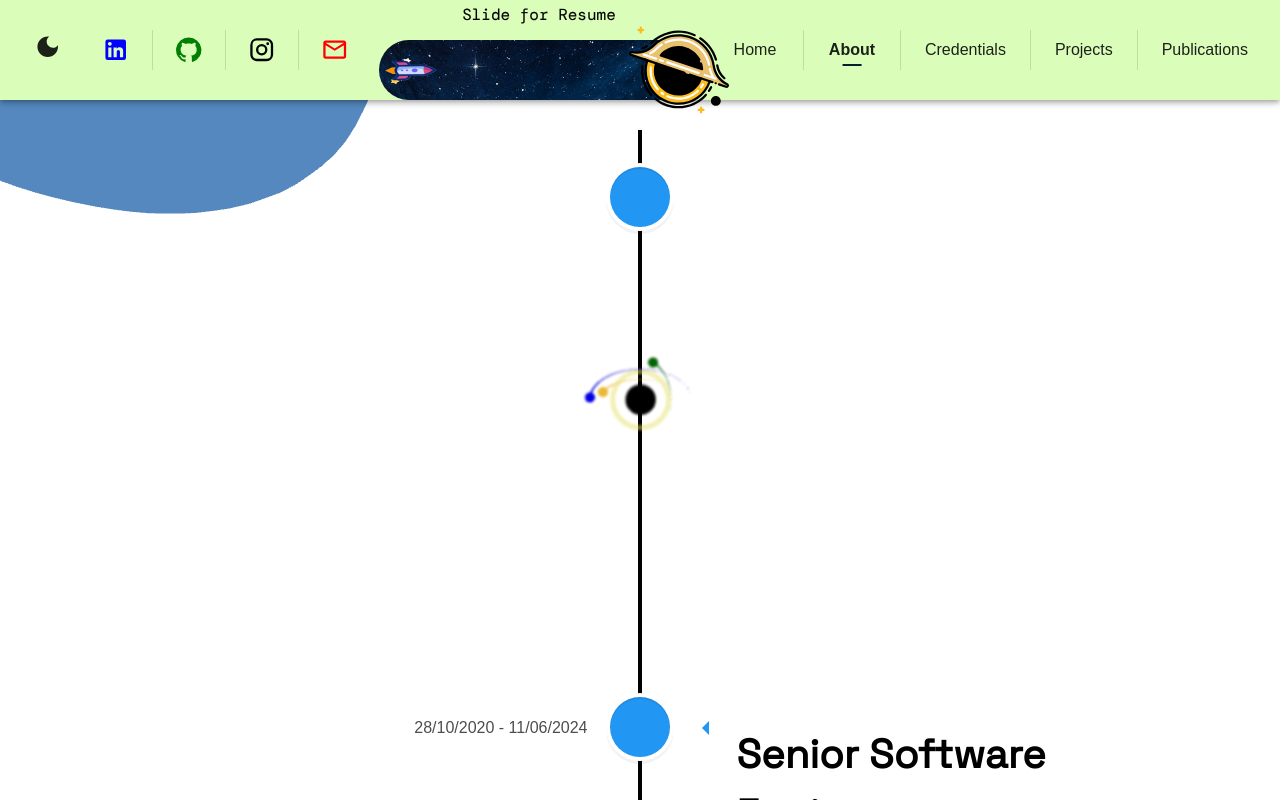
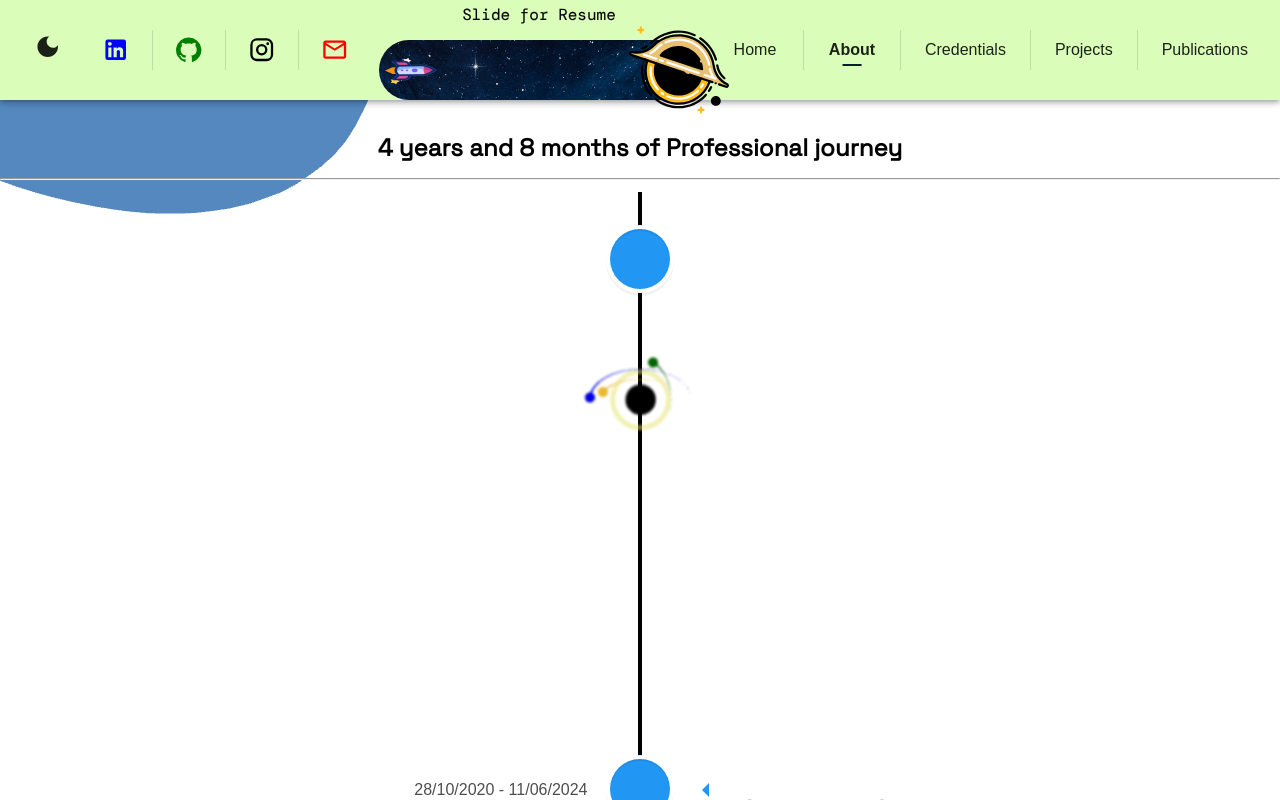
Before and after one commit to YashNarK/my-next-portfolio, a Next.js app: page /about in a window 1280 px wide. Built offline with nearby package versions, Linux system fonts and the light colour scheme; some icons are missing.

Commit message:
using calculateExperience in about

```diff
--- a/src/app/about/page.tsx
+++ b/src/app/about/page.tsx
@@ -1,15 +1,21 @@
 import { Box } from "@mui/material";
 import ProfessionalTimeline from "./ProfessionalTimeline";
+import CodeLikeTypography from "@/components/homePageComponents/CodeLikeTypography";
+import { calculateExperience } from "@/utils/dateFunctions";
 
 const About = () => {
   return (
     <Box
-      height={"100%"}
+      minHeight={"100%"}
       mt={10}
       sx={{
         background: "transparent",
       }}
     >
+      {" "}
+      <CodeLikeTypography textAlignment={"center"}>
+        {calculateExperience("2020-10-28")} of Professional journey
+      </CodeLikeTypography>
       <ProfessionalTimeline />
     </Box>
   );
```
